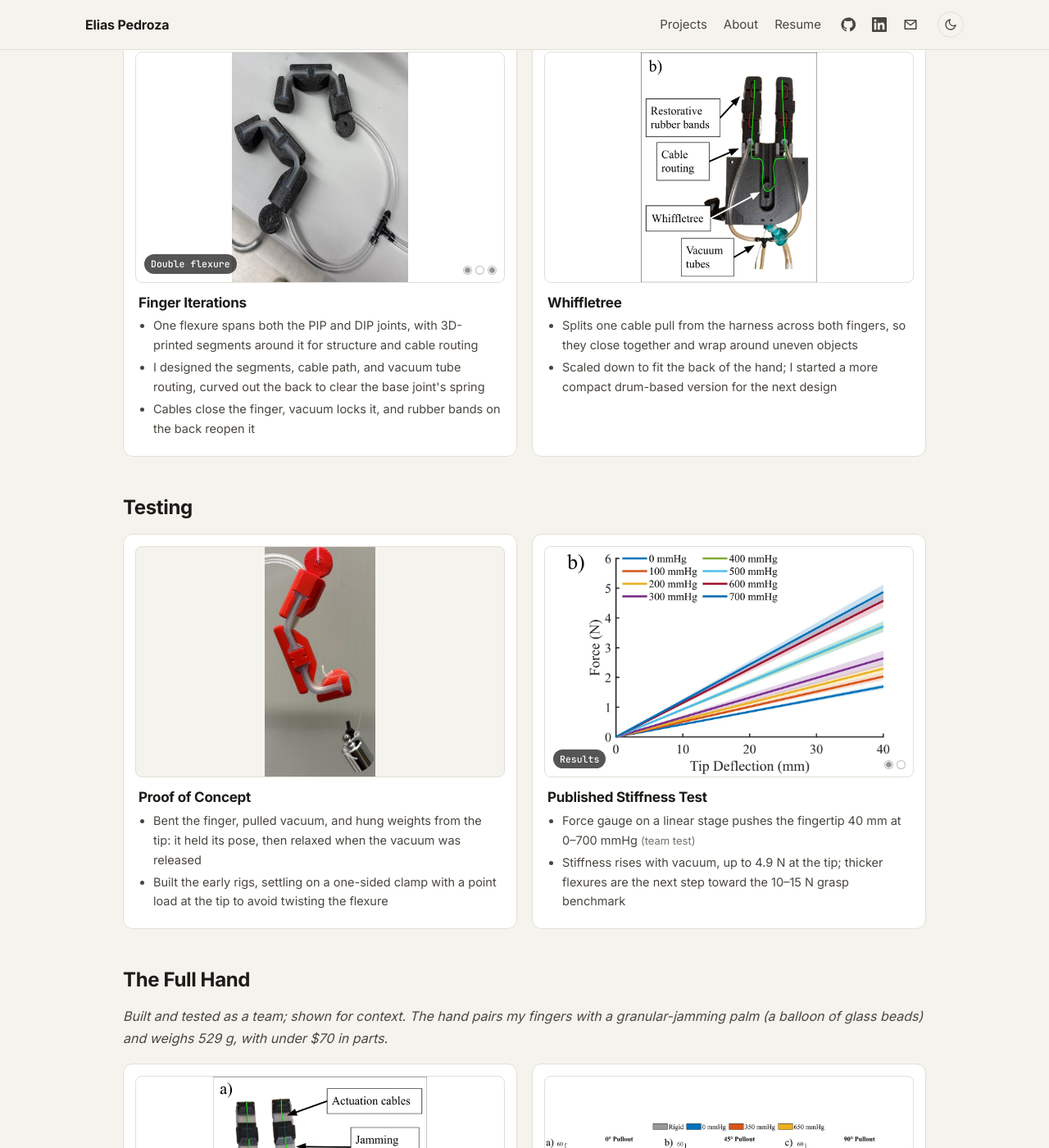
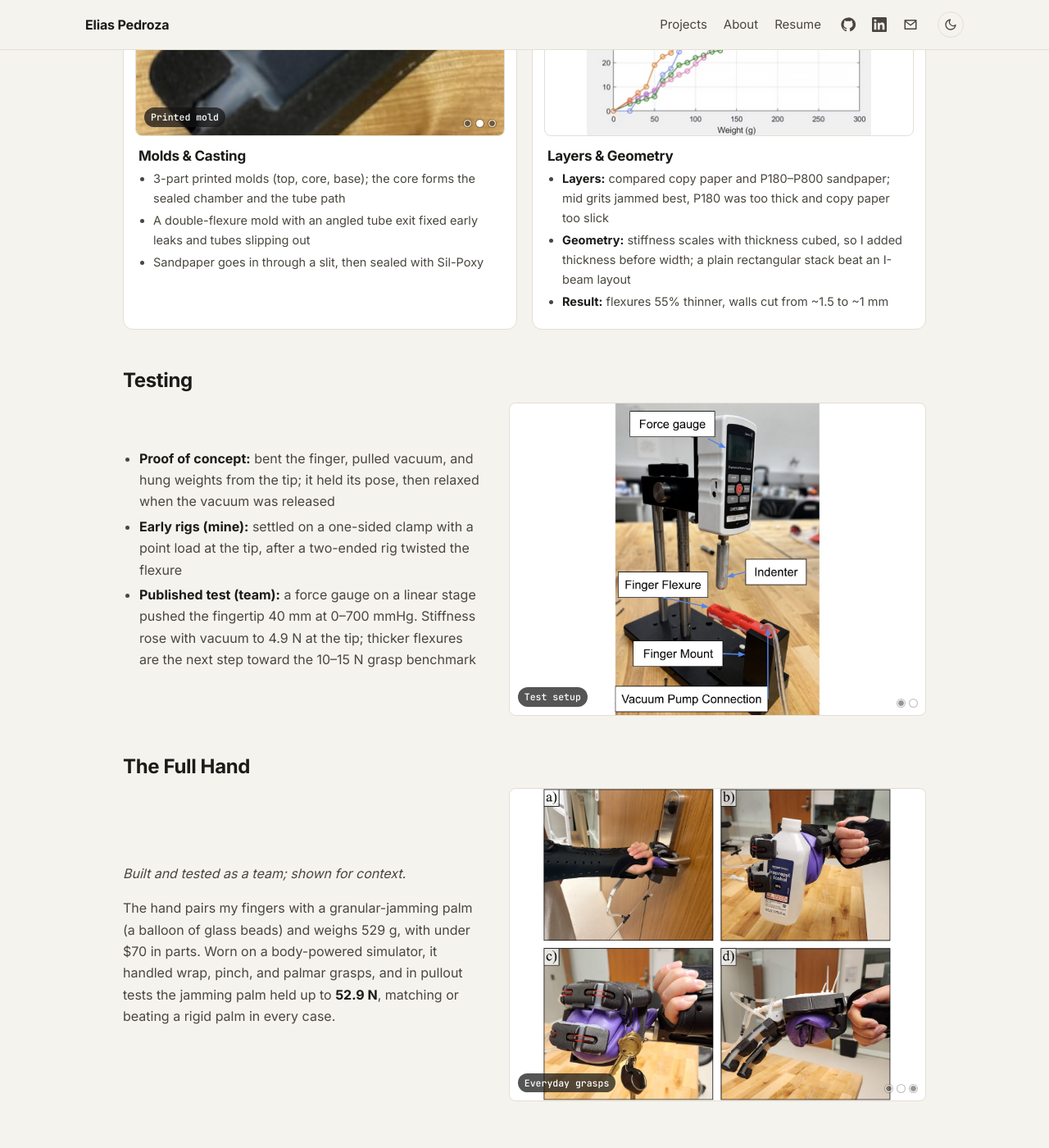
Before and after one commit to eliasrpedroza/eliasrpedroza.github.io, a Jekyll site: the page built from _projects/prosthetic-fingers.md, in a window 1280 px wide and 1400 px high, scrolled down 2171 px. Shown: the whole window at 82% size. Built offline with Jekyll 4.4.1, drawn with Linux system fonts in a browser that asks for light colours; some of the changed text lies outside the part shown.

Commit message:
Finger page: keys photo, flexure specs, tighter layout

```diff
--- a/_projects/prosthetic-fingers.md
+++ b/_projects/prosthetic-fingers.md
@@ -6,19 +6,19 @@
 wide: true
 thumb: /assets/img/projects/dart/thumb.jpg
 hero_side: true
-hero_slides_ratio: 3 / 4
-hero_slides_interval: 3200
+hero_slides_ratio: 1 / 1
+hero_slides_interval: 3500
 hero_slides:
+  - src: /assets/img/projects/dart/finger-keys.jpg
+    label: Holding keys
+    alt: Both fingers locked around a set of keys, with the red return bands visible on the back of each finger
   - src: /assets/img/projects/dart/finger-weight.jpg
     label: Holding weight under vacuum
     alt: Red finger locked in a bent pose under vacuum, holding a hanging weight
   - src: /assets/img/projects/dart/finger-grasp.jpg
     label: Two-finger grasp
     alt: Two fingers locked around a box of gloves
-  - src: /assets/img/projects/dart/two-finger.jpg
-    label: Fingers on the palm
-    alt: Two jamming fingers mounted above the jamming palm
-hero_caption: Under vacuum, the finger joints lock in place and hold a load; release the vacuum and they go soft again.
+hero_caption: Under vacuum the finger joints lock and hold the grasp; the red bands on the back pull the fingers open again when released.
 role: "Finger subsystem: laminar-jamming flexures, molds, finger structure and tube routing, whiffletree, and early test rigs"
 timeline: Jun 2025 – Jun 2026
 team: ["Sophie Jacqmotte-Parks", "Nicos Katigbak", "Parnia Ayoubi"]
@@ -39,52 +39,21 @@
 
 Body-powered prostheses are cheap, but the user has to keep pulling on a shoulder harness to hold a grasp, which is tiring. **Laminar jamming** fixes that in the fingers: a stack of sandpaper sheets sealed in a silicone chamber slides freely at normal pressure, then clamps together under vacuum. The user closes the fingers with the harness, and vacuum locks them in that pose.
 
-## Flexures
+## My Work
 
 <div class="demo-grid">
   <div class="demo">
     <div class="demo-media slideshow">
-      <a class="slide slide--contain is-active" href="/assets/img/projects/dart/mold-exploded.jpg" data-label="Mold CAD"><img src="/assets/img/projects/dart/mold-exploded.jpg" alt="Exploded CAD of the 3-part flexure mold with the core and tube path"></a>
-      <a class="slide" href="/assets/img/projects/dart/mold-photo.jpg" data-label="Printed mold"><img src="/assets/img/projects/dart/mold-photo.jpg" alt="3D-printed mold with a cured silicone flexure inside"></a>
-      <a class="slide slide--contain" href="/assets/img/projects/dart/flexure-cast.jpg" data-label="Cast flexure"><img src="/assets/img/projects/dart/flexure-cast.jpg" alt="Cast double flexure with an angled tube exit"></a>
+      <a class="slide slide--contain is-active" href="/assets/img/projects/dart/finger.jpg" data-label="Final finger"><img src="/assets/img/projects/dart/finger.jpg" alt="Side view of the final finger showing the DIP and PIP jamming joints"></a>
+      <a class="slide slide--contain" href="/assets/img/projects/dart/proto-pair.jpg" data-label="Double-flexure prototype"><img src="/assets/img/projects/dart/proto-pair.jpg" alt="Two earlier double-flexure fingers with shared vacuum tubing"></a>
+      <a class="slide slide--contain" href="/assets/img/projects/dart/proto-early.jpg" data-label="Early prototype"><img src="/assets/img/projects/dart/proto-early.jpg" alt="Early 3D-printed finger prototype with a silicone flexure"></a>
     </div>
     <div class="demo-text">
-    <h3>Molds &amp; Casting</h3>
+    <h3>Finger</h3>
     <ul>
-      <li>3-part printed molds (top, core, base); the core forms the sealed chamber and the tube path</li>
-      <li>Double-flexure mold with an angled tube exit fixed early leaks and tubes slipping out</li>
-      <li>Cast in Mold Star 40T silicone, then sandpaper slid in through a slit sealed with Sil-Poxy</li>
-    </ul>
-    </div>
-  </div>
-  <div class="demo">
-    <a class="demo-media-link demo-media-link--diagram" href="/assets/img/projects/dart/deflection-plot.png"><img class="demo-media" src="/assets/img/projects/dart/deflection-plot.png" alt="Deflection vs. load for flexures with different layer materials at -700 mmHg"></a>
-    <div class="demo-text">
-    <h3>Layers &amp; Geometry</h3>
-    <ul>
-      <li><strong>Layers:</strong> compared copy paper and P180–P800 sandpaper; mid grits jammed best, P180 was too thick and copy paper too slick</li>
-      <li><strong>Geometry:</strong> stiffness scales with thickness cubed, so I added thickness before width; a plain rectangular stack beat an I-beam layout</li>
-      <li><strong>Result:</strong> flexures cut 55% thinner while keeping stiffness control</li>
-    </ul>
-    </div>
-  </div>
-</div>
-
-## Finger Design
-
-<div class="demo-grid">
-  <div class="demo">
-    <div class="demo-media slideshow">
-      <a class="slide slide--contain is-active" href="/assets/img/projects/dart/proto-early.jpg" data-label="Early prototype"><img src="/assets/img/projects/dart/proto-early.jpg" alt="Early 3D-printed finger prototype with a silicone flexure"></a>
-      <a class="slide slide--contain" href="/assets/img/projects/dart/proto-pair.jpg" data-label="Double flexure"><img src="/assets/img/projects/dart/proto-pair.jpg" alt="Two double-flexure fingers with shared vacuum tubing"></a>
-      <a class="slide slide--contain" href="/assets/img/projects/dart/finger.jpg" data-label="Published finger"><img src="/assets/img/projects/dart/finger.jpg" alt="Side view of the final finger showing the DIP and PIP jamming joints"></a>
-    </div>
-    <div class="demo-text">
-    <h3>Finger Iterations</h3>
-    <ul>
-      <li>One flexure spans both the PIP and DIP joints, with 3D-printed segments around it for structure and cable routing</li>
-      <li>I designed the segments, cable path, and vacuum tube routing, curved out the back to clear the base joint's spring</li>
-      <li>Cables close the finger, vacuum locks it, and rubber bands on the back reopen it</li>
+      <li><strong>Final flexure:</strong> 25 sheets of P600 sandpaper in a 6 mm chamber of Mold Star 40T silicone, with ~1 mm walls, running the full finger to form the PIP and DIP joints</li>
+      <li><strong>Structure:</strong> I designed the 3D-printed segments, cable path, and vacuum tube routing, curved out the back to clear the base joint's spring</li>
+      <li><strong>Motion:</strong> cables close the finger, vacuum locks it, and rubber bands on the back reopen it</li>
     </ul>
     </div>
   </div>
@@ -98,61 +67,63 @@
     </ul>
     </div>
   </div>
-</div>
-
-## Testing
-
-<div class="demo-grid">
   <div class="demo">
-    <a class="demo-media-link demo-media-link--fit" href="/assets/img/projects/dart/proto-red.jpg"><img class="demo-media" src="/assets/img/projects/dart/proto-red.jpg" alt="Finger locked under vacuum holding a hanging weight"></a>
+    <div class="demo-media slideshow">
+      <a class="slide slide--contain is-active" href="/assets/img/projects/dart/mold-exploded.jpg" data-label="Mold CAD"><img src="/assets/img/projects/dart/mold-exploded.jpg" alt="Exploded CAD of the 3-part flexure mold with the core and tube path"></a>
+      <a class="slide" href="/assets/img/projects/dart/mold-photo.jpg" data-label="Printed mold"><img src="/assets/img/projects/dart/mold-photo.jpg" alt="3D-printed mold with a cured silicone flexure inside"></a>
+      <a class="slide slide--contain" href="/assets/img/projects/dart/flexure-cast.jpg" data-label="Cast flexure"><img src="/assets/img/projects/dart/flexure-cast.jpg" alt="Cast double flexure with an angled tube exit"></a>
+    </div>
     <div class="demo-text">
-    <h3>Proof of Concept</h3>
+    <h3>Molds &amp; Casting</h3>
     <ul>
-      <li>Bent the finger, pulled vacuum, and hung weights from the tip: it held its pose, then relaxed when the vacuum was released</li>
-      <li>Built the early rigs, settling on a one-sided clamp with a point load at the tip to avoid twisting the flexure</li>
+      <li>3-part printed molds (top, core, base); the core forms the sealed chamber and the tube path</li>
+      <li>A double-flexure mold with an angled tube exit fixed early leaks and tubes slipping out</li>
+      <li>Sandpaper goes in through a slit, then sealed with Sil-Poxy</li>
     </ul>
     </div>
   </div>
   <div class="demo">
-    <div class="demo-media slideshow">
-      <a class="slide slide--contain is-active" href="/assets/img/projects/dart/finger-test.jpg" data-label="Test setup"><img src="/assets/img/projects/dart/finger-test.jpg" alt="Finger mounted under a Mark-10 force gauge for stiffness testing"></a>
-      <a class="slide slide--contain" href="/assets/img/projects/dart/finger-stiffness.jpg" data-label="Results"><img src="/assets/img/projects/dart/finger-stiffness.jpg" alt="Force vs. tip deflection for the finger from 0 to 700 mmHg"></a>
-    </div>
+    <a class="demo-media-link demo-media-link--diagram" href="/assets/img/projects/dart/deflection-plot.png"><img class="demo-media" src="/assets/img/projects/dart/deflection-plot.png" alt="Deflection vs. load for flexures with different layer materials at -700 mmHg"></a>
     <div class="demo-text">
-    <h3>Published Stiffness Test</h3>
+    <h3>Layers &amp; Geometry</h3>
     <ul>
-      <li>Force gauge on a linear stage pushes the fingertip 40 mm at 0–700 mmHg <span class="credit">(team test)</span></li>
-      <li>Stiffness rises with vacuum, up to 4.9 N at the tip; thicker flexures are the next step toward the 10–15 N grasp benchmark</li>
+      <li><strong>Layers:</strong> compared copy paper and P180–P800 sandpaper; mid grits jammed best, P180 was too thick and copy paper too slick</li>
+      <li><strong>Geometry:</strong> stiffness scales with thickness cubed, so I added thickness before width; a plain rectangular stack beat an I-beam layout</li>
+      <li><strong>Result:</strong> flexures 55% thinner, walls cut from ~1.5 to ~1 mm</li>
     </ul>
     </div>
   </div>
 </div>
 
+## Testing
+
+<div class="split" markdown="1">
+<div markdown="1">
+
+- **Proof of concept:** bent the finger, pulled vacuum, and hung weights from the tip; it held its pose, then relaxed when the vacuum was released
+- **Early rigs (mine):** settled on a one-sided clamp with a point load at the tip, after a two-ended rig twisted the flexure
+- **Published test (team):** a force gauge on a linear stage pushed the fingertip 40 mm at 0–700 mmHg. Stiffness rose with vacuum to 4.9 N at the tip; thicker flexures are the next step toward the 10–15 N grasp benchmark
+
+</div>
+<div class="demo-media slideshow" style="aspect-ratio: 4 / 3">
+  <a class="slide slide--contain is-active" href="/assets/img/projects/dart/finger-stiffness.jpg" data-label="Stiffness vs. vacuum"><img src="/assets/img/projects/dart/finger-stiffness.jpg" alt="Force vs. tip deflection for the finger from 0 to 700 mmHg"></a>
+  <a class="slide slide--contain" href="/assets/img/projects/dart/finger-test.jpg" data-label="Test setup"><img src="/assets/img/projects/dart/finger-test.jpg" alt="Finger mounted under a Mark-10 force gauge for stiffness testing"></a>
+</div>
+</div>
+
 ## The Full Hand
 
-*Built and tested as a team; shown for context. The hand pairs my fingers with a granular-jamming palm (a balloon of glass beads) and weighs 529 g, with under $70 in parts.*
+<div class="split" markdown="1">
+<div markdown="1">
 
-<div class="demo-grid">
-  <div class="demo">
-    <div class="demo-media slideshow">
-      <a class="slide slide--contain is-active" href="/assets/img/projects/dart/hand-on-sim.jpg" data-label="On the body simulator"><img src="/assets/img/projects/dart/hand-on-sim.jpg" alt="The hand worn on a body-powered prosthesis simulator"></a>
-      <a class="slide slide--contain" href="/assets/img/projects/dart/palm-view.jpg" data-label="Palm side"><img src="/assets/img/projects/dart/palm-view.jpg" alt="Palm view with the jamming palm, fingers, and thumb"></a>
-      <a class="slide slide--contain" href="/assets/img/projects/dart/grasps.jpg" data-label="Everyday grasps"><img src="/assets/img/projects/dart/grasps.jpg" alt="The hand grasping a door handle, a bottle, keys, and a hex key"></a>
-    </div>
-    <div class="demo-text">
-    <h3>Prototype &amp; Grasps</h3>
-    <ul>
-      <li>Worn on a body-powered simulator: wrap grasps (door handle, bottle), a pinch (keys), and a palmar grasp on a flat hex key</li>
-    </ul>
-    </div>
-  </div>
-  <div class="demo">
-    <a class="demo-media-link demo-media-link--diagram" href="/assets/img/projects/dart/pullout.jpg"><img class="demo-media" src="/assets/img/projects/dart/pullout.jpg" alt="Grasp pullout force at 0, 45, and 90 degrees for four objects and four palm conditions"></a>
-    <div class="demo-text">
-    <h3>Pullout Force</h3>
-    <ul>
-      <li>Grip rose with vacuum, up to <strong>52.9 N</strong>, matching or beating a rigid palm in every object and pull-angle case</li>
-    </ul>
-    </div>
-  </div>
+*Built and tested as a team; shown for context.*
+
+The hand pairs my fingers with a granular-jamming palm (a balloon of glass beads) and weighs 529 g, with under $70 in parts. Worn on a body-powered simulator, it handled wrap, pinch, and palmar grasps, and in pullout tests the jamming palm held up to **52.9 N**, matching or beating a rigid palm in every case.
+
 </div>
+<div class="demo-media slideshow" style="aspect-ratio: 4 / 3">
+  <a class="slide slide--contain is-active" href="/assets/img/projects/dart/hand-on-sim.jpg" data-label="On the body simulator"><img src="/assets/img/projects/dart/hand-on-sim.jpg" alt="The hand worn on a body-powered prosthesis simulator"></a>
+  <a class="slide slide--contain" href="/assets/img/projects/dart/grasps.jpg" data-label="Everyday grasps"><img src="/assets/img/projects/dart/grasps.jpg" alt="The hand grasping a door handle, a bottle, keys, and a hex key"></a>
+  <a class="slide slide--contain" href="/assets/img/projects/dart/pullout.jpg" data-label="Pullout force"><img src="/assets/img/projects/dart/pullout.jpg" alt="Grasp pullout force at 0, 45, and 90 degrees for four objects and four palm conditions"></a>
+</div>
+</div>
```
Also changed, not shown: assets/img/projects/dart/finger-keys.jpg (added), assets/img/projects/dart/mold-cad.jpg (deleted), assets/img/projects/dart/palm-view.jpg (deleted), assets/img/projects/dart/proto-red.jpg (deleted), assets/img/projects/dart/two-finger.jpg (deleted).
